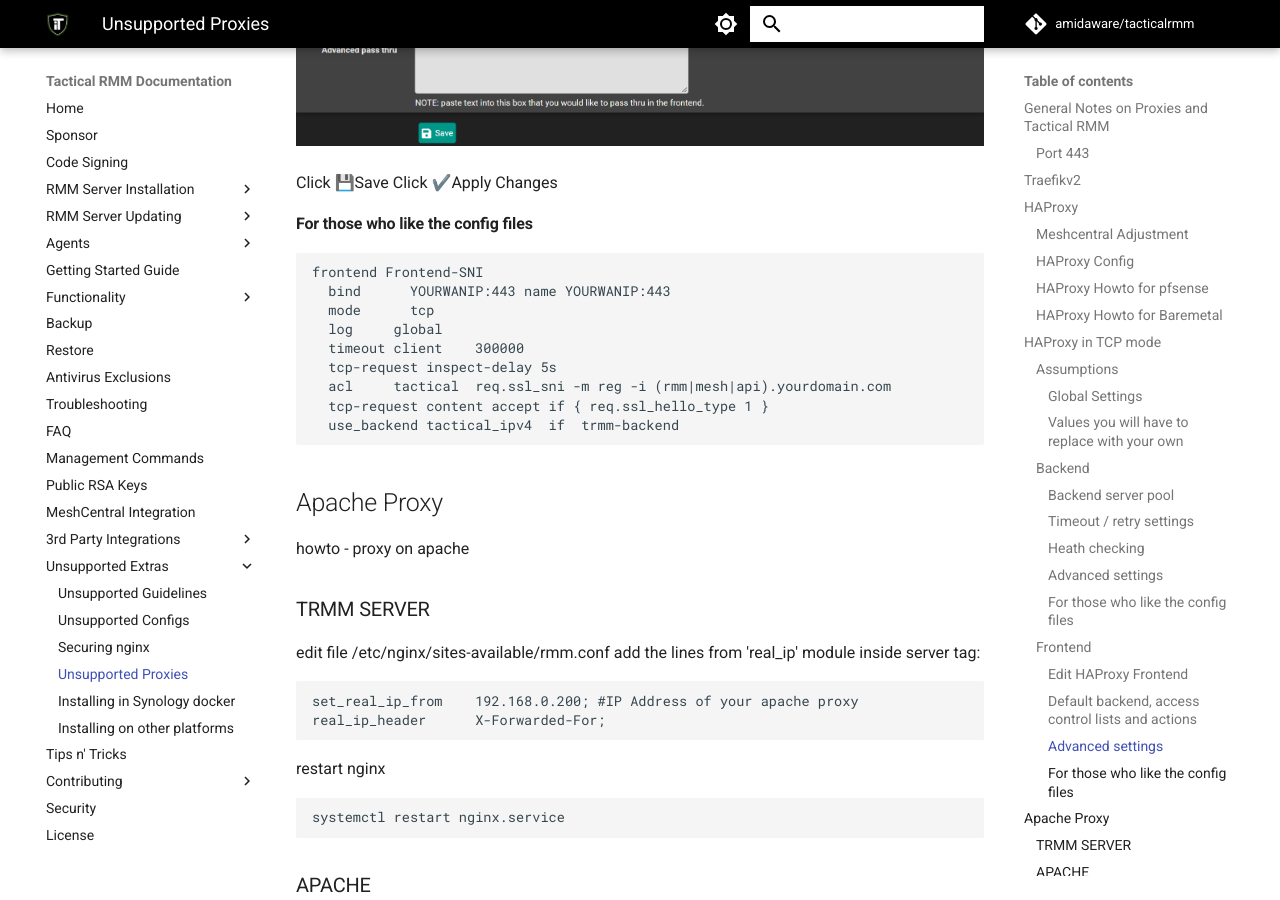
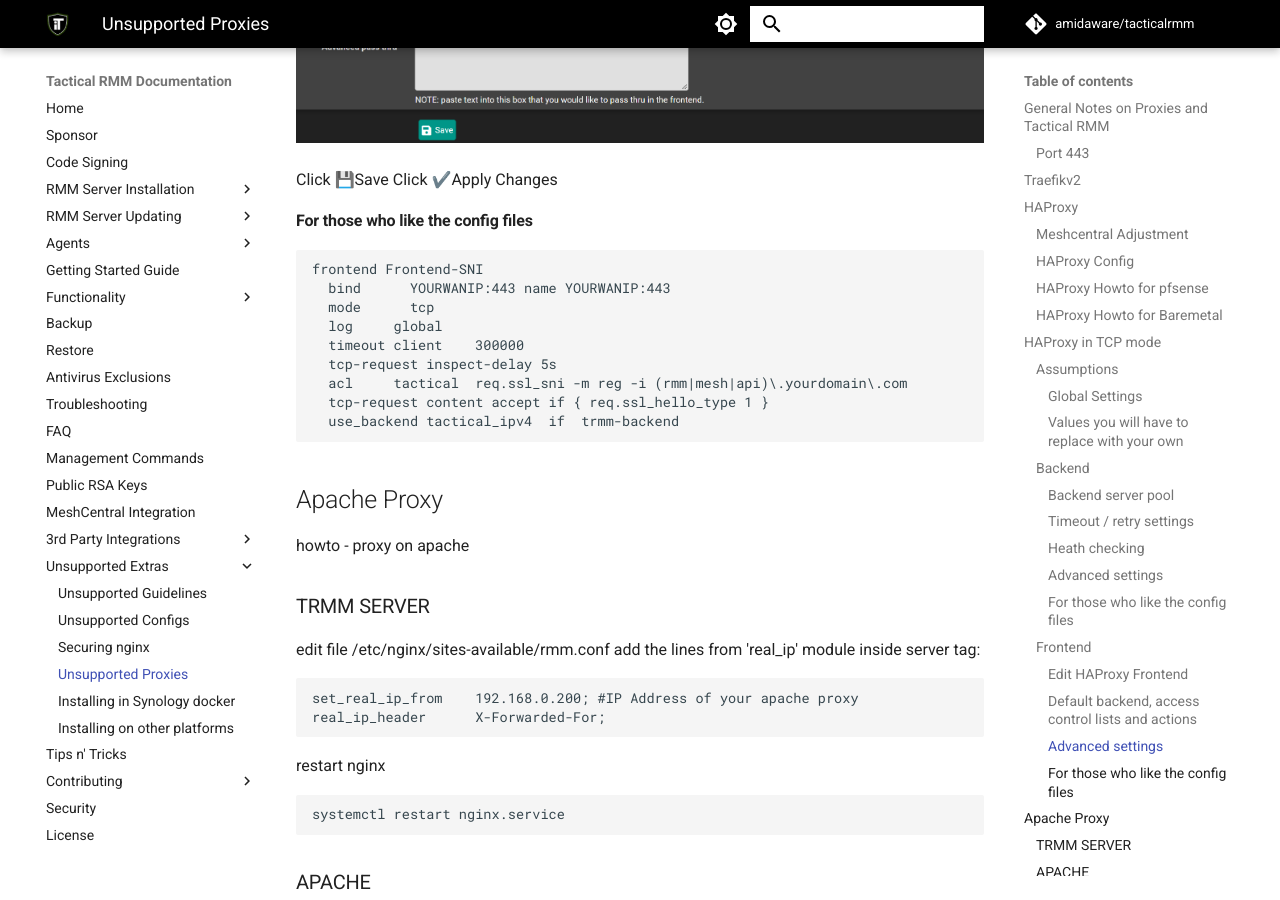
Before and after one commit to amidaware/trmm-docs, an MkDocs documentation site: the page built from docs/unsupported_proxies.md, in a window 1280 px wide and 900 px high, scrolled down 12842 px. Built offline with MkDocs 1.6.1 and Material for MkDocs 9.7.7, drawn with Linux system fonts in a browser that asks for light colours; comment, search, counter and statistics services are not loaded; some of the changed text lies outside the part shown.

Commit message:
update regex

````diff
--- a/docs/unsupported_proxies.md
+++ b/docs/unsupported_proxies.md
@@ -455,7 +455,7 @@
 - On Access Control lists, Click ⤵️
 - Name: `tactical`
 - Expression `Server Name Indication TLS extension regex:`
-- value: `(rmm|api|mesh).example.com`
+- value: `(rmm|api|mesh)\.example\.com`
 - On Actions, Click ⤵️
 - Action: `Use Backend`
 - Condition acl names: `tactical`
@@ -482,7 +482,7 @@
   log     global
   timeout client    300000
   tcp-request inspect-delay 5s
-  acl     tactical  req.ssl_sni -m reg -i (rmm|mesh|api).yourdomain.com
+  acl     tactical  req.ssl_sni -m reg -i (rmm|mesh|api)\.yourdomain\.com
   tcp-request content accept if { req.ssl_hello_type 1 }
   use_backend tactical_ipv4  if  trmm-backend
 ```
````
Also changed, not shown: docs/images/haproxy-tcp-acls.png.
